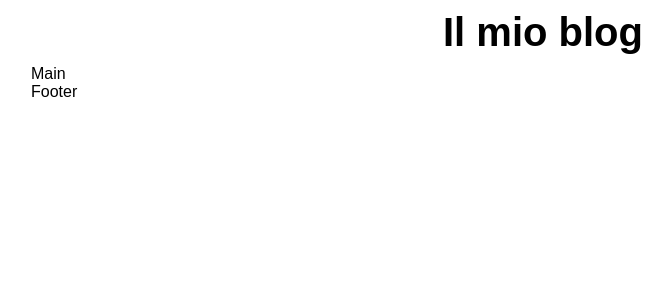
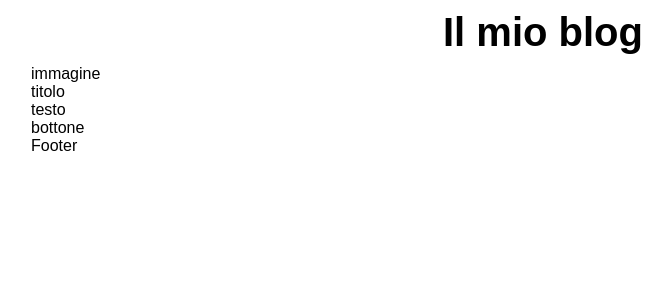
Before and after one commit to eduardorocco/react-components, a React (Vite) app: page / in a window 1280 px wide. Shown: the top 300 px of the page, without its empty margins (97-769 px from the left). Built offline with nearby package versions, Linux system fonts and the light colour scheme.

Commit message:
ADD card

```diff
--- /dev/null
+++ b/components/Card/Card.jsx
@@ -0,0 +1,12 @@
+export default function Card() {
+    return (
+        <div className="card">
+            <div className="body">
+                <div className="image">immagine</div>
+                <div className="title">titolo</div>
+                <div className="text">testo</div>
+                <div className="button">bottone</div>
+            </div>
+        </div>
+    )
+}
--- a/components/Main/Main.jsx
+++ b/components/Main/Main.jsx
@@ -1,8 +1,12 @@
+import Card from "../Card/Card"
+
 export default function Main() {
     return (
         <main>
             <div className="container">
-                Main
+                <div className="row">
+                    <Card></Card>
+                </div>
             </div>
         </main>
     )
```
Also changed, not shown: components/Card/Card.module.css (added).
